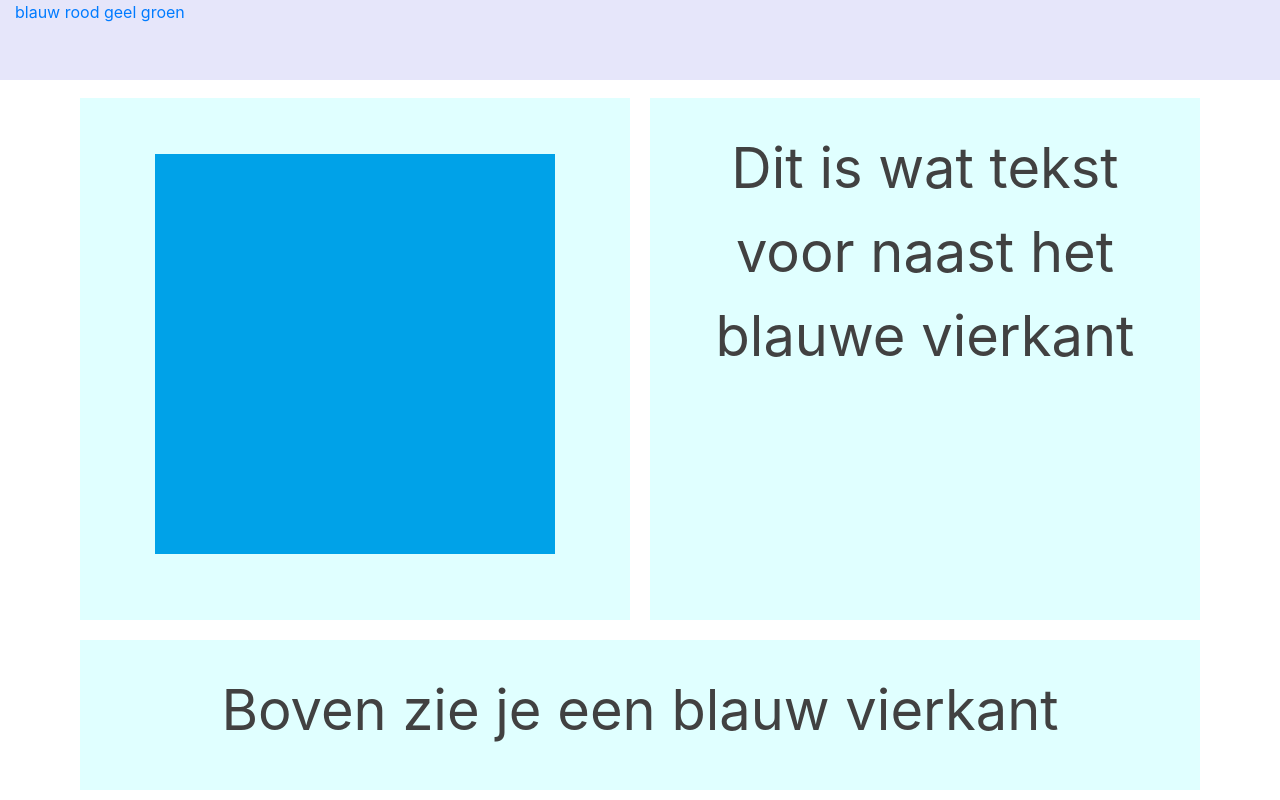
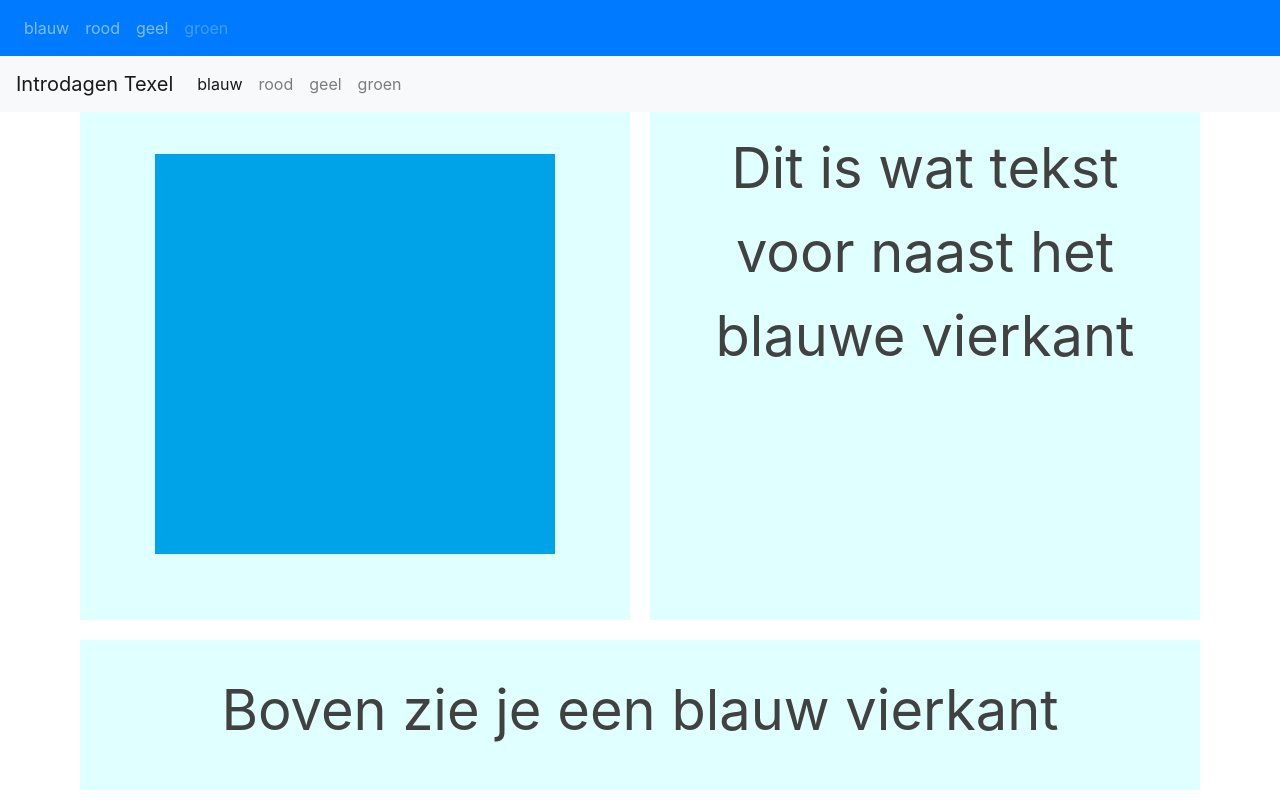
Before and after one commit to EstebanVihaio/navbars, a plain HTML site: page index.html in a window 1280 px wide. Shown: the top 800 px of the page. Drawn offline with nearby package versions, Linux system fonts and the light colour scheme.

Commit message:
De navbar is bijna klaar

```diff
--- a/css/style.css
+++ b/css/style.css
@@ -26,7 +26,7 @@ section p {
 }
 
 header {
-  background-color: lavender;
+  /* background-color: lavender; */
   min-height: 10vh;
 }
 
@@ -73,3 +73,19 @@ header {
     background-color: black;
   }
 }
+
+@media screen and (max-width: 576px) {
+  #blue, #red, #yellow, #green {
+    min-height: 100vh;
+    padding-top: 25vh;
+  }
+}
+
+.container-fluid {
+  padding-right: 0px;
+  padding-left: 0px;
+}
+
+nav {
+  background-color: rgb(28, 25, 179);
+}
--- a/index.html
+++ b/index.html
@@ -14,10 +14,45 @@
   </head>
   <body>
     <header class="fixed-top container-fluid">
-      <a href="#blue">blauw</a>
-      <a href="#red">rood</a>
-      <a href="#yellow">geel</a>
-      <a href="#green">groen</a>
+      <nav class="navbar navbar-dark bg-primary navbar-expand-sm">
+        <div class="navbar-nav">
+            <a class="nav-item nav-link" href="#blue">blauw</a>
+            <a class="nav-item nav-link" href="#red">rood</a>
+            <a class="nav-item nav-link" href="#yellow">geel</a>
+            <a class="nav-item nav-link disabled" href="#green">groen</a>
+        </div>
+      </nav>
+
+      <nav class="navbar navbar-expand-lg navbar-light bg-light">
+          <a class="navbar-brand" href="#">Introdagen Texel</a>
+          <button class="navbar-toggler"
+                  type="button"
+                  data-toggle="collapse"
+                  data-target="#hamburger"
+                  aria-controls="hamburger"
+                  aria-expanded="false"
+                  aria-label="Toggle navigation">
+            <span class="navbar-toggler-icon"></span>
+          </button>
+
+          <div class="collapse navbar-collapse" id="hamburger">
+            <ul class="navbar-nav mr-auto mt-2 mt-lg-0">
+              <li class="nav-item active">
+                <a class="nav-link" href="#blue">blauw</a>
+              </li>
+              <li class="nav-item">
+                <a class="nav-link" href="#red">rood</a>
+              </li>
+              <li class="nav-item">
+                <a class="nav-link" href="#yellow">geel</a>
+              </li>
+              <li class="nav-item">
+                  <a class="nav-link" href="#green">groen</a>
+              </li>
+            </ul>
+          </div>
+        </nav>
+
     </header>
     <main class="container">
       <article id="blue" class="row">
```
